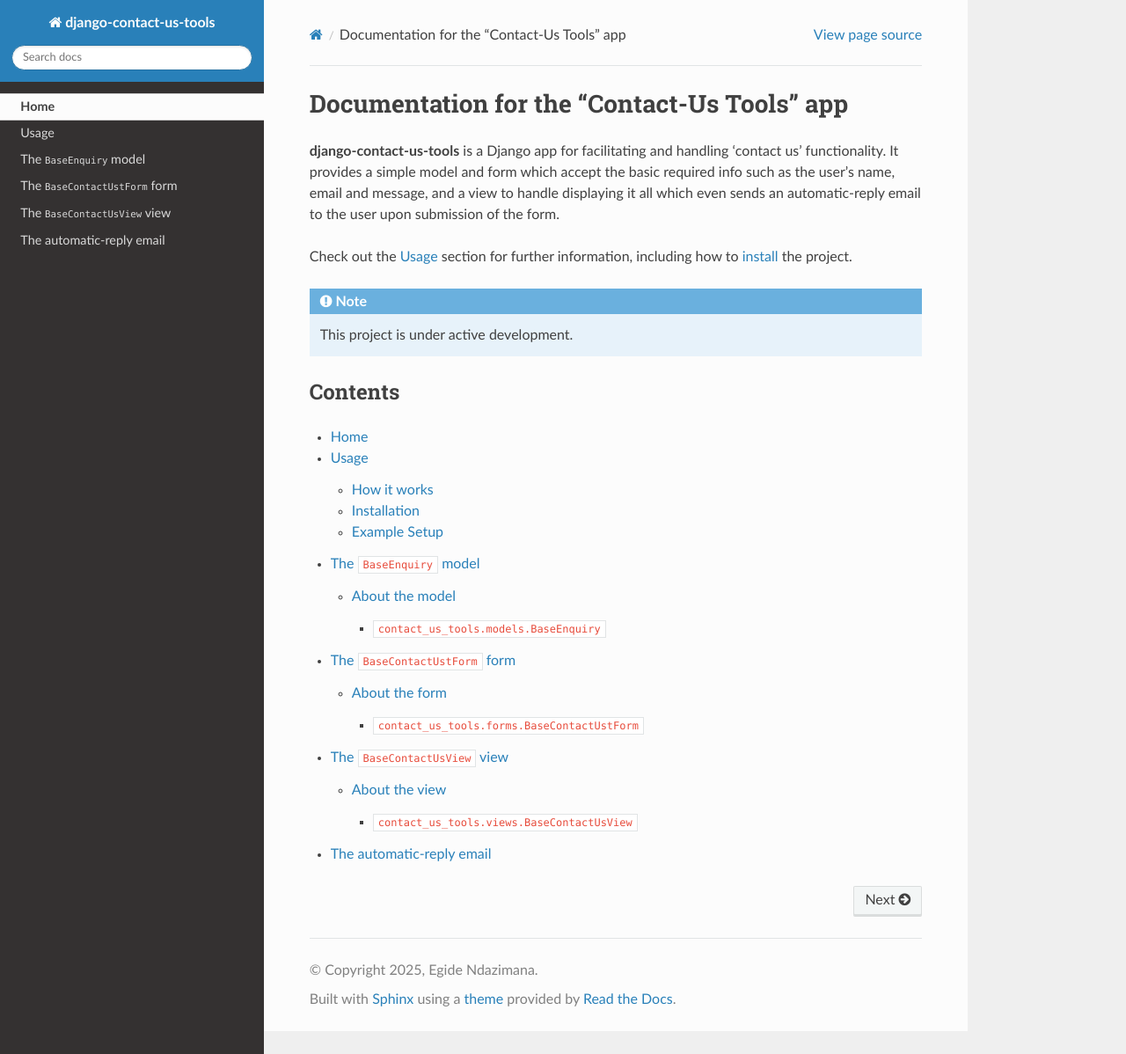
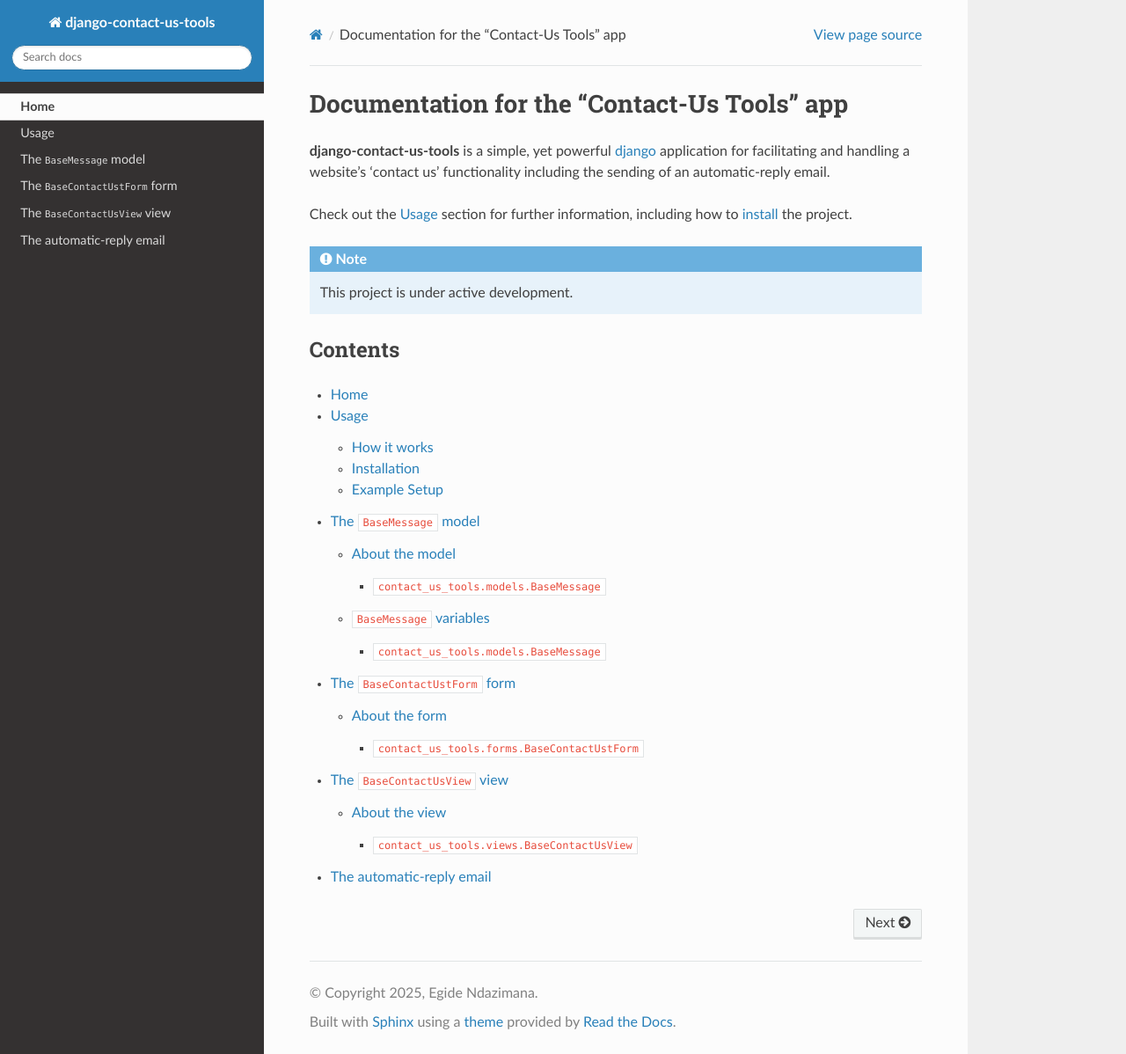
Before and after one commit to egiden/django-contact-us-tools, a Sphinx documentation site: the page built from docs/source/index.rst, in a window 1280 px wide and 1198 px high. Shown: the whole window at 88% size. Built offline with Sphinx 7.4.7 and the Read the Docs theme 3.1.0, drawn with Linux system fonts in a browser that asks for light colours.

Commit message:
Update .rst files

```diff
--- a/README.rst
+++ b/README.rst
@@ -31,16 +31,16 @@ Quick start
 
     See the django documentation https://docs.djangoproject.com/en/5.2/topics/email/#email-backends
 
-3. Extend the ``BaseEnquiry`` model from the ``contact_us_tools.models`` module and set the ``BUSINESS_NAME`` variable like so:
+3. Extend the ``BaseMessage`` model from the ``contact_us_tools.models`` module and set the ``BUSINESS_NAME`` variable like so:
 
     .. code:: python
 
-        class Enquiry(BaseEnquiry):
+        class Enquiry(BaseMessage):
             BUSINESS_NAME = "My Business Name"
 
     This is the name that will be used to introduce yourself or your business in the automatic reply email when the user submits the 'contact us' form.
 
-    The ``BaseEnquiry`` model can be configure further. See the docs for details.
+    The ``BaseMessage`` model can be configure further. See the docs for details.
 
 4. Register the extended model class ``Enquiry`` from the previous step to the admin site like so:
 
--- a/docs/source/base_enquiry_model.rst
+++ /dev/null
@@ -1,7 +0,0 @@
-The ``BaseEnquiry`` model
-=========================
-
-About the model
----------------
-
-.. class:: contact_us_tools.models.BaseEnquiry
--- /dev/null
+++ b/docs/source/base_message_model.rst
@@ -0,0 +1,16 @@
+The ``BaseMessage`` model
+=========================
+
+About the model
+---------------
+
+.. class:: contact_us_tools.models.BaseMessage
+
+    An object representing a user's message which can be either feedback, an enquiry or other.
+
+``BaseMessage`` variables
+-------------------------
+
+.. class:: contact_us_tools.models.BaseMessage
+
+    .. varibale:: TICKET_NUM_LEN
--- a/docs/source/index.rst
+++ b/docs/source/index.rst
@@ -1,7 +1,7 @@
 Documentation for the "Contact-Us Tools" app
 ============================================
 
-**django-contact-us-tools** is a Django app for facilitating and handling 'contact us' functionality. It provides a simple model and form which accept the basic required info such as the user's name, email and message, and a view to handle displaying it all which even sends an automatic-reply email to the user upon submission of the form.
+**django-contact-us-tools** is a simple, yet powerful `django <https://www.djangoproject.com/>`_ application for facilitating and handling a website's 'contact us' functionality including the sending of an automatic-reply email.
 
 Check out the :doc:`usage` section for further information, including
 how to :ref:`install<installation>` the project.
--- a/docs/source/usage.rst
+++ b/docs/source/usage.rst
@@ -4,7 +4,7 @@ Usage
 How it works
 ------------
 
-The basic workflow of how a user would use the **django-contact-us-tools** is as follows.
+The basic workflow of how a user would use **django-contact-us-tools** is as follows.
 
 #. The user visits the page where the 'contact us' form is rendered.
 
@@ -65,15 +65,15 @@ Example Setup
 
    .. note::
 
-      This step is necessary for the automatic-reply email to be sent when the user submits the 'contact us' form.
+      This step is necessary for the automatic-reply email to be sent.
 
-#. Create a `proxy model <https://docs.djangoproject.com/en/5.2/topics/db/models/#proxy-models>`_ in your app's ``models.py`` for the ``BaseEnquiry`` model and override the ``BUSINESS_NAME`` and ``COPYRIGHT_YEAR`` variables:
+#. Create a `proxy model <https://docs.djangoproject.com/en/5.2/topics/db/models/#proxy-models>`_ in your app's ``models.py`` for the ``BaseMessage`` model and override the ``BUSINESS_NAME`` and ``COPYRIGHT_YEAR`` variables:
 
    .. code-block:: python
 
-      from contact_us_tools.models import BaseEnquiry
+      from contact_us_tools.models import BaseMessage
 
-      class Enquiry(BaseEnquiry):
+      class Enquiry(BaseMessage):
          BUSINESS_NAME = "My Business Name"
          COPYRIGHT_YEAR = 2025
 
@@ -84,7 +84,7 @@ Example Setup
 
       * This step is important as ``BUSINESS_NAME`` is the name that will be used to introduce yourself or your business in the automatic-reply email and ``COPYRIGHT_YEAR`` is the year used for the copyright notice in the email. For more details see the section :doc:`reply_email`.
 
-      * If you do not wish to display a copyright notice on the automatic-reply email, and for further customisation options of ``BaseEnquiry``, see the section :doc:`BaseEnquiry Model <base_enquiry_model>`.
+      * If you do not wish to display a copyright notice on the automatic-reply email, and for further customisation options of ``BaseMessage``, see the section :doc:`BaseMessage Model <base_message_model>`.
 
 #. Register the proxy model to the admin site in your app's ``admin.py``:
 
@@ -136,7 +136,7 @@ Example Setup
 
    .. note::
 
-      The ``BaseContactUsView`` utilises the ``BaseContactUsForm`` form, the details of which are available in the section :doc:`base_contactus_form`.
+      ``BaseContactUsView`` utilises the ``BaseContactUsForm`` form, the details of which are available in the section :doc:`base_contactus_form`.
 
 #. Create the models:
 
```
Also changed, not shown: other parts of docs/source/index.rst (+1 -1 lines), other parts of docs/source/usage.rst (+2 -2 lines), 4 other files.
